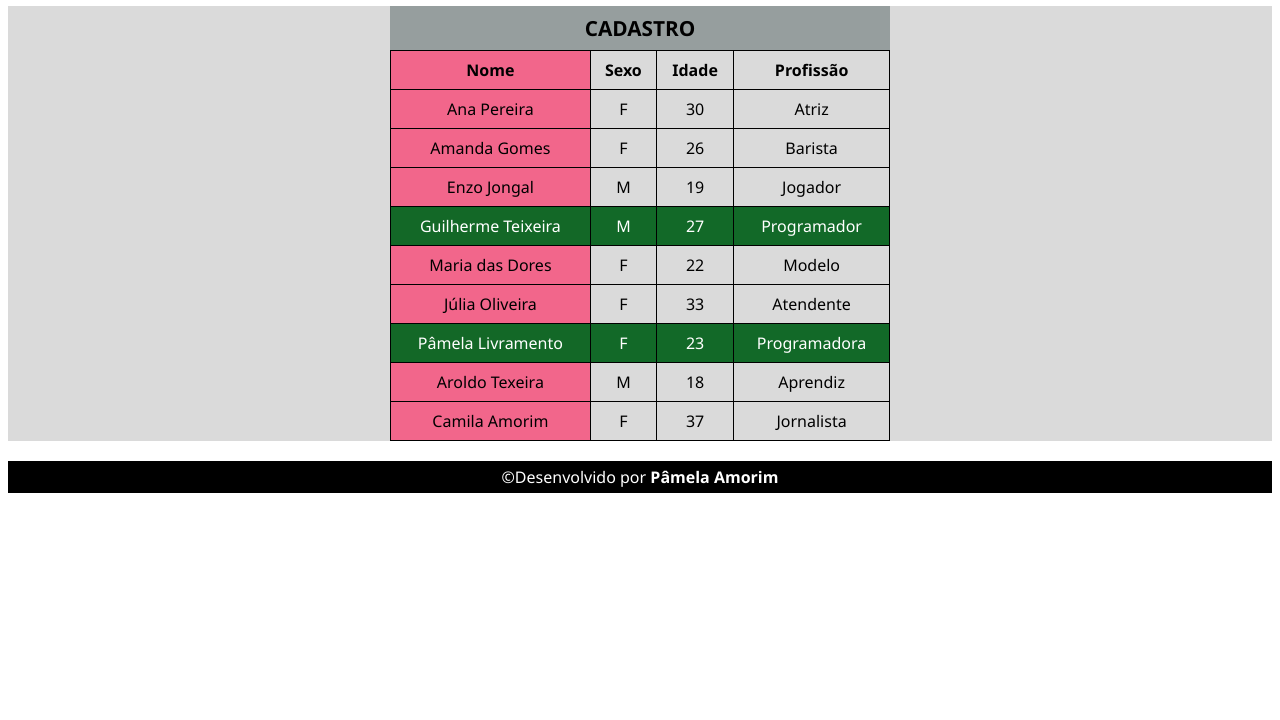
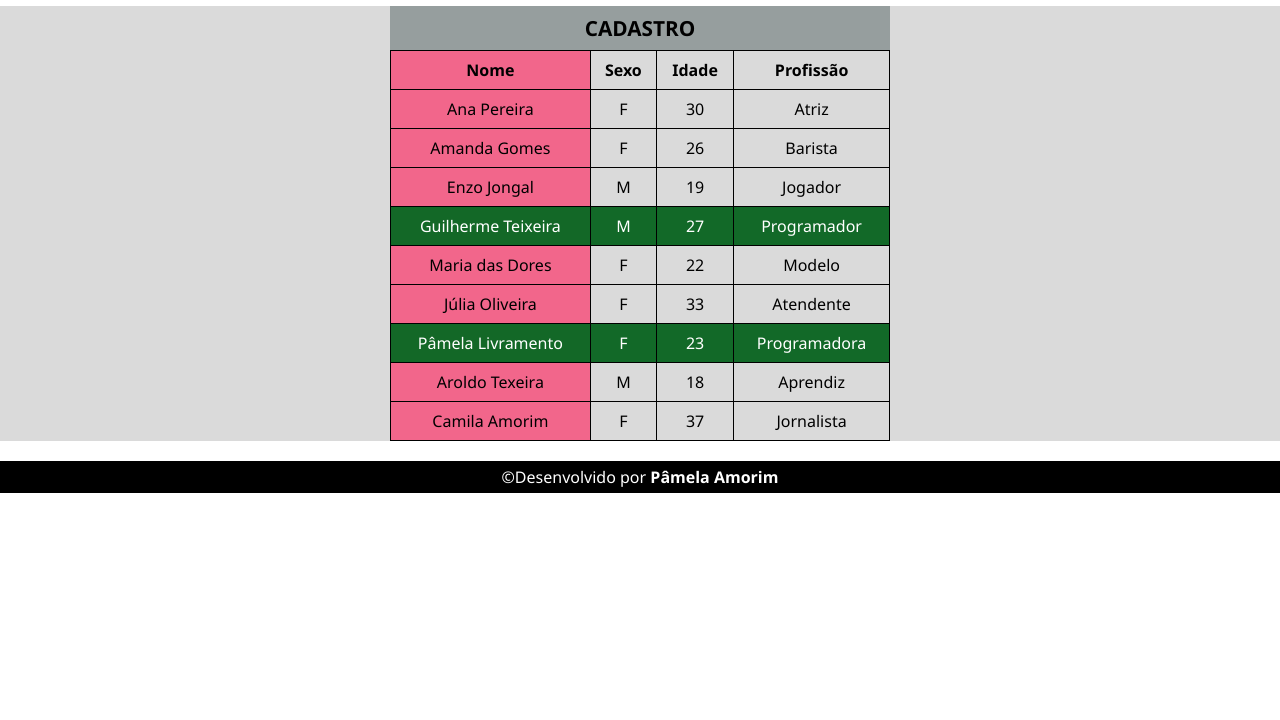
Before and after one commit to Pamelaamo/lista-de-cadastro, a plain HTML site: page index.html in a window 1280 px wide. Shown: the part 80-800 px from the top of the page. Drawn offline with Linux system fonts and the light colour scheme.

Commit message:
atualizando css3

```diff
--- a/estilo.css
+++ b/estilo.css
@@ -2,13 +2,16 @@
 
 body {
     font-family: 'Segoe UI', Tahoma, Geneva, Verdana, sans-serif;
-    background-color: white
+    background-color: white;
+    margin: 0px;
+
 }
 
 h1 {
     background-color: black;
     color: white;
     text-align: center;
+
 }
 
 main {
```
